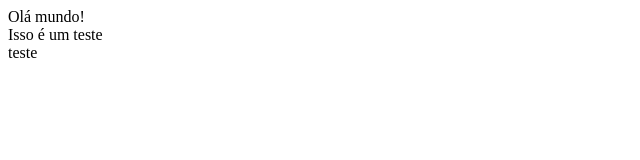
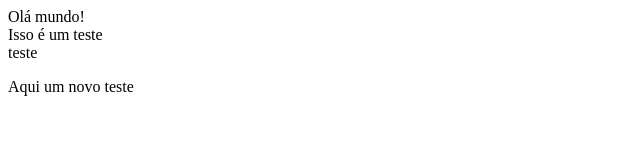
Before and after one commit to andersondcardoso/TDS_AULA_GIT, a plain HTML site: page index.html in a window 1280 px wide. Shown: the whole page, without its empty margins (0-640 px from the left). Drawn offline with Linux system fonts and the light colour scheme.

Commit message:
testeAtelier

```diff
--- a/index.html
+++ b/index.html
@@ -10,5 +10,6 @@
     <div class="rodape">
         teste
     </div>
+    <p>Aqui um novo teste</p>
 </body>
 </html>
```
